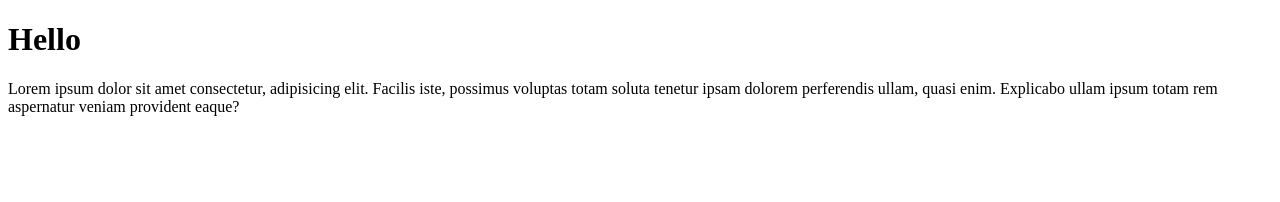
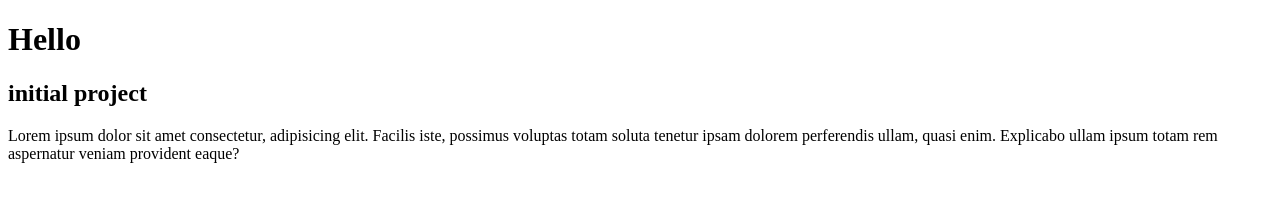
Before and after one commit to aayusoni31/Comprehensive-Medical-Record-System, a plain HTML site: page index.html in a window 1280 px wide. Drawn offline with Linux system fonts and the light colour scheme.

Commit message:
Update index.html

```diff
--- a/index.html
+++ b/index.html
@@ -7,6 +7,7 @@
   </head>
   <body>
     <h1>Hello</h1>
+    <h2>initial project</h2>
     <p>
       Lorem ipsum dolor sit amet consectetur, adipisicing elit. Facilis iste,
       possimus voluptas totam soluta tenetur ipsam dolorem perferendis ullam,
```
